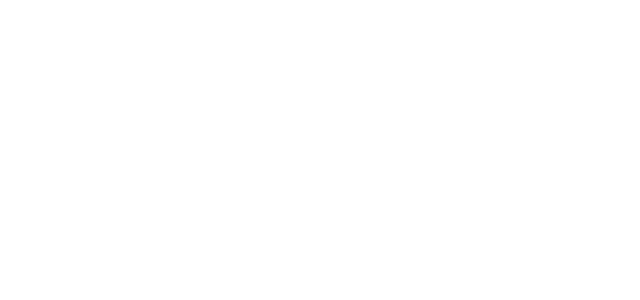
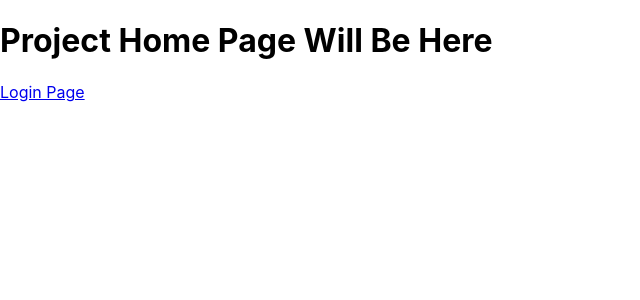
Before and after one commit to joowoonk/frontend-1, a React (Create React App) app in the folder frontend/: page / in a window 1280 px wide. Shown: the top 300 px of the page, without its empty margins (0-640 px from the left). Built offline with nearby package versions, Linux system fonts and the light colour scheme.

Commit message:
Added back the home page placeholder

```diff
--- a/frontend/src/components/App/App.js
+++ b/frontend/src/components/App/App.js
@@ -10,6 +10,11 @@
 	return (
 		<div>
 			<Switch>
+				<Route exact path='/'>
+					<h1>Project Home Page Will Be Here</h1>
+					<Link to='/login'>Login Page</Link>
+				</Route>
+
 				<Route path='/login'>
 					<LoginPage />
 				</Route>
```
